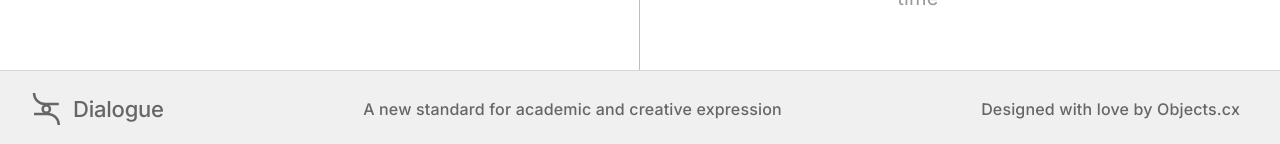
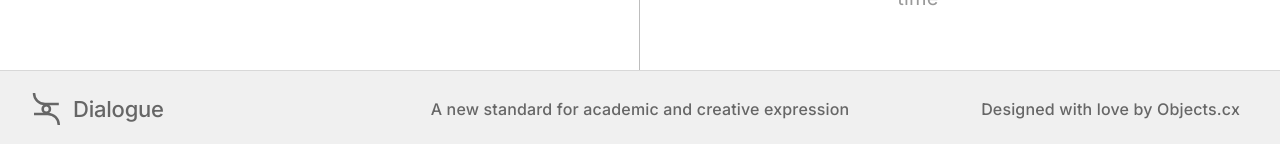
Before and after one commit to Dev0715/Dialogue-React-Landing, a React (Create React App) app: page / in a window 1280 px wide. Shown: the part 5960-6104 px from the top of the page. Built offline with nearby package versions, Linux system fonts and the light colour scheme.

Commit message:
update: site description

```diff
--- a/public/index.html
+++ b/public/index.html
@@ -2,10 +2,14 @@
 <html lang="en">
   <head>
     <meta charset="utf-8" />
-    <link rel="icon" href="%PUBLIC_URL%/logo192.png" />
+    <link rel="icon" href="%PUBLIC_URL%/logo192.png" type="image/png" />
     <meta name="viewport" content="width=device-width, initial-scale=1" />
     <meta name="theme-color" content="#000000" />
-    <meta name="description" content="Objects.cx" />
+    <meta
+      name="description"
+      content="Dialogue - a new standard for academic and creative expression.
+      Dialogue is a better way to documenting the breadth and depth of your work. Get your ideas across faster and find people to innovate with."
+    />
     <link rel="preconnect" href="https://fonts.googleapis.com" />
     <link rel="preconnect" href="https://fonts.gstatic.com" crossorigin />
     <link
--- a/src/components/footer/index.js
+++ b/src/components/footer/index.js
@@ -16,9 +16,11 @@ const Footer = () => {
         />
         <p className={styles.logo_text}>Dialogue</p>
       </div>
-      <p className={styles.description}>
-        A new standard for academic and creative expression
-      </p>
+      <div className={styles.description_wrapper}>
+        <p className={styles.description}>
+          A new standard for academic and creative expression
+        </p>
+      </div>
       <p className={styles.description}>Designed with love by Objects.cx</p>
     </div>
   );
--- a/src/components/footer/styles.module.css
+++ b/src/components/footer/styles.module.css
@@ -1,4 +1,5 @@
 .footer {
+  position: relative;
   border-top: 1px solid #D8D8D8;
   display: flex;
   align-items: center;
@@ -24,6 +25,17 @@
   letter-spacing: -0.22px;
   text-align: center;
   color: #666666;
+}
+
+.description_wrapper {
+  position: absolute;
+  left: 0;
+  top: 0;
+  width: 100%;
+  height: 100%;
+  display: flex;
+  align-items: center;
+  justify-content: center;
 }
 
 .description {
@@ -58,6 +70,12 @@
     color: #999;
   }
 
+  .description_wrapper {
+    position: relative;
+    width: fit-content;
+    height: fit-content;
+  }
+
   .description {
     font-weight: 400;
     line-height: 28px;
--- a/src/components/landing/hero/index.js
+++ b/src/components/landing/hero/index.js
@@ -19,7 +19,7 @@ const LandingHero = () => {
           Dialogue is a new standard for academic and creative expression
         </p>
         <p className={styles.title_mobile}>
-          A new standard for academic and creative expression
+          Dialogue is a new standard for academic and creative expression
         </p>
         <p className={styles.description}>
           Dialogue helps you document the breadth and depth of your work with
```
